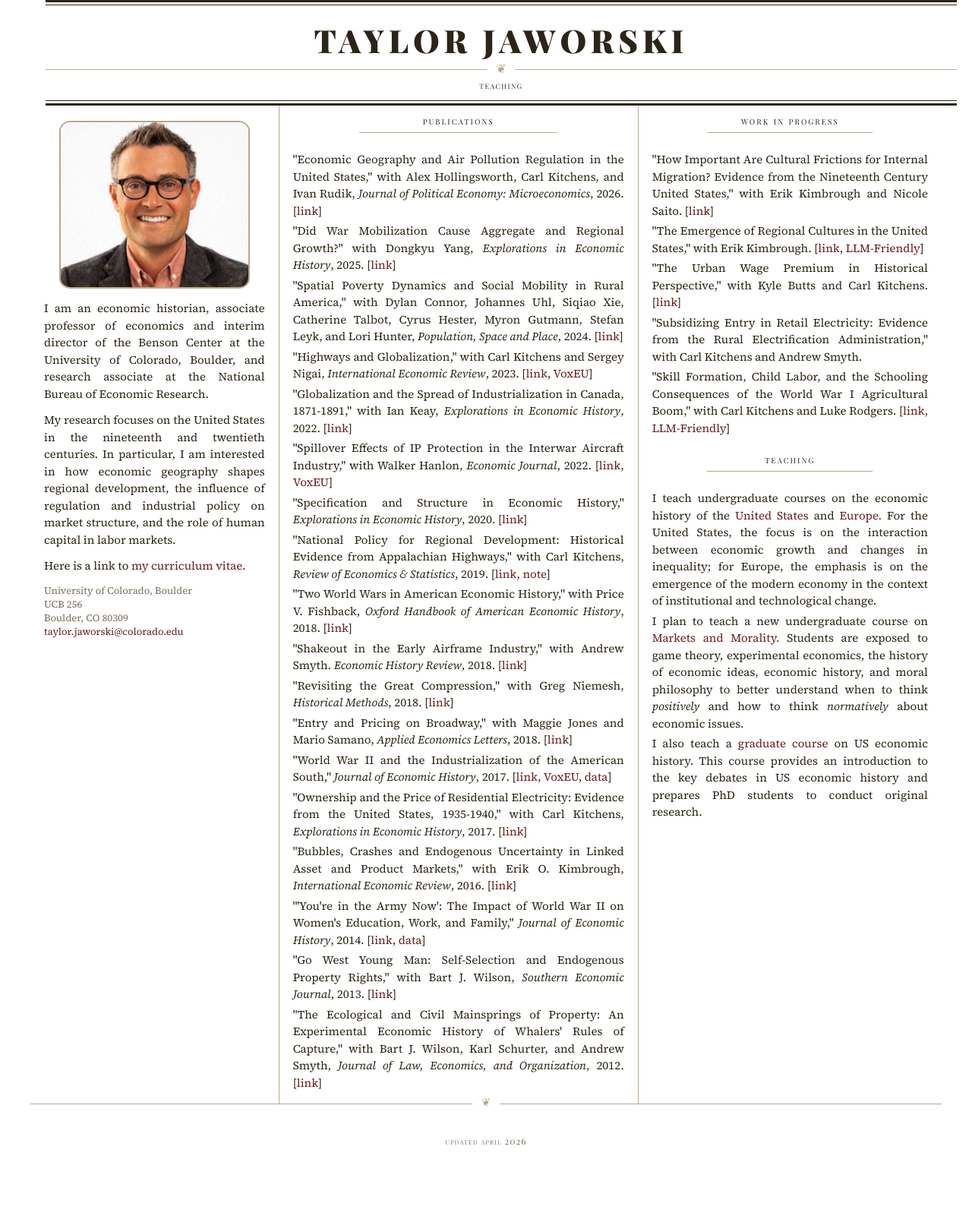
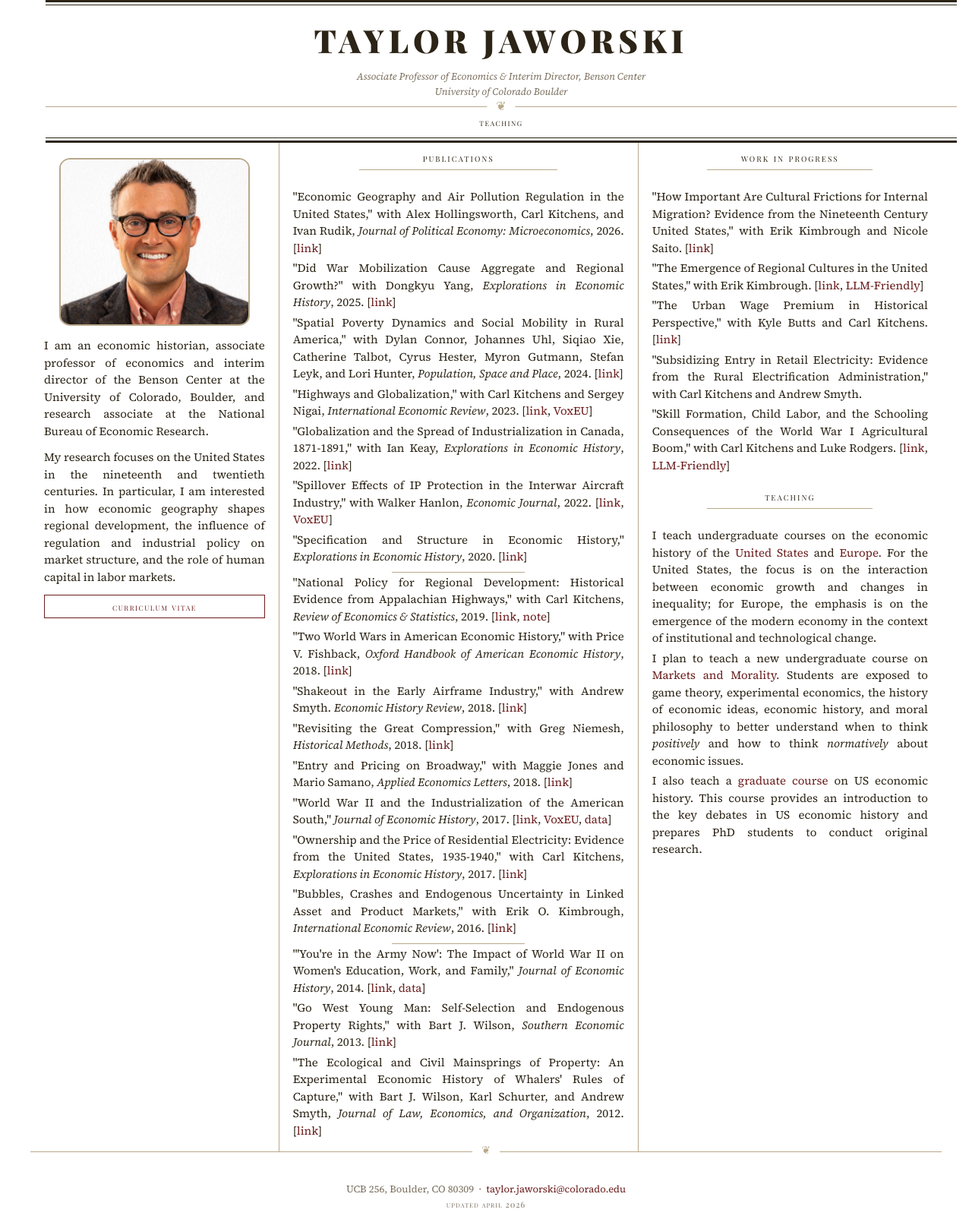
Before and after one commit to jaworskit/jaworskit.github.io, a Jekyll site: the page built from index.html, in a window 1280 px wide. Shown: the whole page at 76% size. Built offline with Jekyll 4.4.1, drawn with Linux system fonts in a browser that asks for light colours; some web fonts are replaced; before the commit the page ends 1522 px from its top, so only the background shows below that.

Commit message:
Update website

```diff
--- a/_includes/footer.html
+++ b/_includes/footer.html
@@ -1,5 +1,10 @@
 <div class="footer-rule"></div>
 <footer class="site-footer">
+  <div class="footer-contact">
+    UCB 256, Boulder, CO 80309 &nbsp;&middot;&nbsp;
+    <a href="mailto:taylor.jaworski@colorado.edu">taylor.jaworski@colorado.edu</a>
+  </div>
+  <div class="footer-updated">
     Updated <script>
       (function(){
         var m = ['January','February','March','April','May','June',
@@ -8,4 +13,5 @@
         document.write(m[d.getMonth()] + ' ' + d.getFullYear());
       })();
     </script>
+  </div>
 </footer>
--- a/_includes/navbar.html
+++ b/_includes/navbar.html
@@ -1,5 +1,6 @@
 <nav class="navbar">
   <a href="/" class="masthead-name">Taylor Jaworski</a>
+  <div class="masthead-dateline">Associate Professor of Economics &amp; Interim Director, Benson Center<br>University of Colorado Boulder</div>
   <div class="masthead-rule"></div>
   <div class="navbar-links">
     <div class="dropdown">
--- a/css/main.css
+++ b/css/main.css
@@ -74,6 +74,17 @@ p {
 }
 
 .masthead-name:hover { text-decoration: none; }
+
+/* Dateline below masthead name */
+.masthead-dateline {
+  font-family: 'Source Serif 4', 'Source Serif Pro', serif;
+  font-size: 13px;
+  font-style: italic;
+  color: var(--secondary);
+  text-align: center;
+  line-height: 1.5;
+  padding-bottom: 10px;
+}
 
 /* Ornamental rule between name and nav */
 .masthead-rule {
@@ -268,6 +279,43 @@ p {
   margin-bottom: 4px;
 }
 
+/* ── Publication group dividers ───────────────────── */
+.pub-break {
+  list-style: none;
+  margin: 8px 0;
+  padding: 0;
+  border: none;
+  height: 0;
+  border-top: 1px solid var(--rule-light);
+  width: 40%;
+  margin-left: auto;
+  margin-right: auto;
+}
+
+/* ── CV link ─────────────────────────────────────── */
+.cv-link {
+  display: block;
+  text-align: center;
+  font-family: 'Playfair Display', Georgia, serif;
+  font-size: 13px;
+  font-weight: 400;
+  font-variant: small-caps;
+  text-transform: lowercase;
+  letter-spacing: 1.5px;
+  color: var(--accent);
+  border: 1px solid var(--accent);
+  padding: 6px 0;
+  margin: 8px 0 12px;
+  text-decoration: none;
+  transition: background-color 0.2s, color 0.2s;
+}
+
+.cv-link:hover {
+  background-color: var(--accent);
+  color: #fff;
+  text-decoration: none;
+}
+
 /* ── Custom-bullet lists ──────────────────────────── */
 .custom-list {
   list-style: none;
@@ -374,8 +422,24 @@ p {
   line-height: 1;
 }
 
-/* ── Inline style overrides for contact ──────────── */
-/* (catches inline color: #555 on the contact block) */
+/* ── Footer contact ──────────────────────────────── */
+.footer-contact {
+  font-family: 'Source Serif 4', 'Source Serif Pro', serif;
+  font-size: 13px;
+  font-variant: normal;
+  text-transform: none;
+  letter-spacing: 0;
+  color: var(--secondary);
+  margin-bottom: 4px;
+}
+
+.footer-contact a {
+  color: var(--accent);
+}
+
+.footer-updated {
+  font-size: 11px;
+}
 
 /* ── Course page overrides ────────────────────────── */
 .course-page .page { padding: 10px var(--pad-x); }
--- a/index.html
+++ b/index.html
@@ -20,15 +20,7 @@ body_class: home-page
         My research focuses on the United States in the nineteenth and twentieth centuries.
         In particular, I am interested in how economic geography shapes regional development, the influence of regulation and industrial policy on market structure, and the role of human capital in labor markets.
       </p>
-      <p>
-        Here is a link to <a href="/CV.pdf" target="_blank">my curriculum vitae.</a>
-      </p>
-      <p style="font-size: 13px; color: #7A6E5D; line-height: 1.4;">
-        University of Colorado, Boulder<br>
-        UCB 256<br>
-        Boulder, CO 80309<br>
-        <a href="mailto:taylor.jaworski@colorado.edu">taylor.jaworski@colorado.edu</a>
-      </p>
+      <a href="/CV.pdf" target="_blank" class="cv-link">Curriculum Vitae</a>
     </div>
 
     <div class="column">
@@ -83,6 +75,7 @@ body_class: home-page
             [<a href="https://doi.org/10.1016/j.eeh.2020.101343" target="_blank">link</a>]
           </p>
         </li>
+        <li class="pub-break" aria-hidden="true"></li>
         <li>
           <p>
             "National Policy for Regional Development: Historical Evidence from Appalachian Highways," with Carl Kitchens,
@@ -139,6 +132,7 @@ body_class: home-page
             [<a href="https://doi.org/10.1111/iere.12151" target="_blank">link</a>]
           </p>
         </li>
+        <li class="pub-break" aria-hidden="true"></li>
         <li>
           <p>
             "'You're in the Army Now': The Impact of World War II on Women's Education, Work, and Family,"
```
Lines whose indentation alone changed are shown as unchanged.
